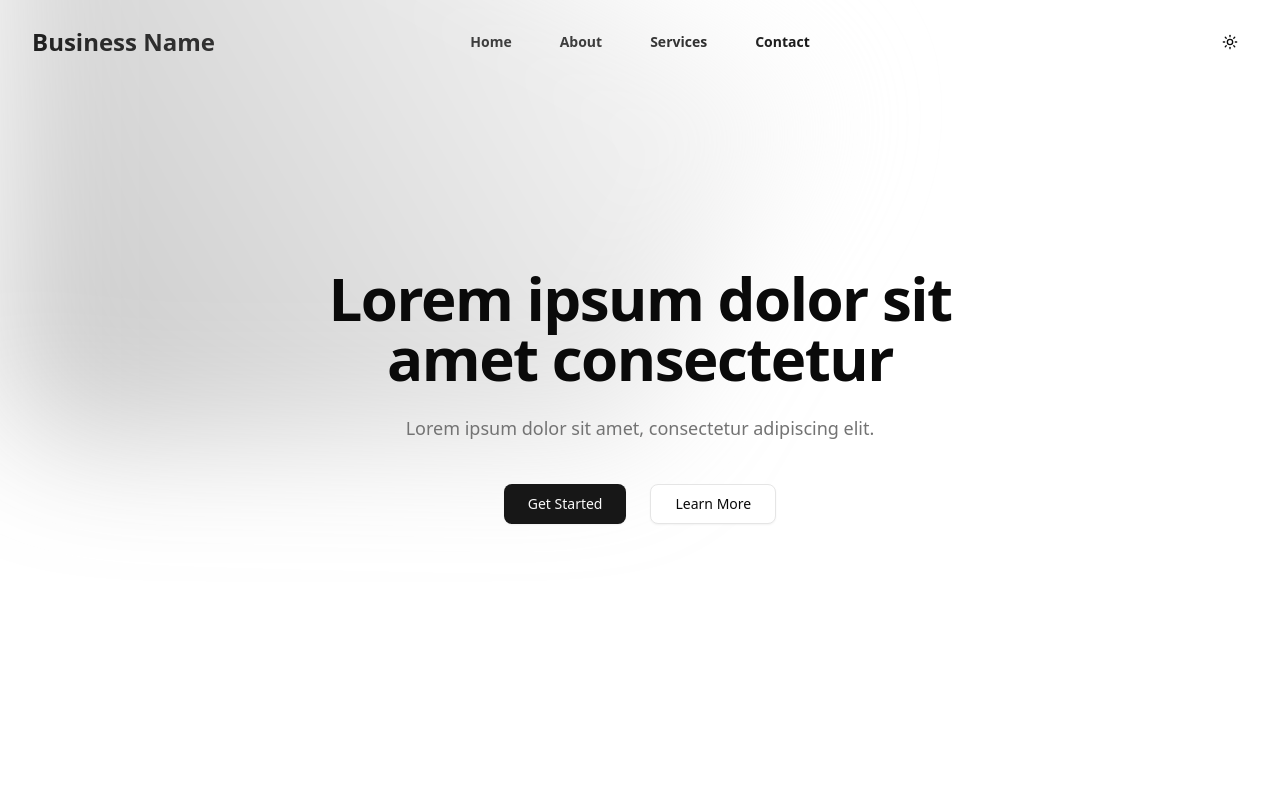
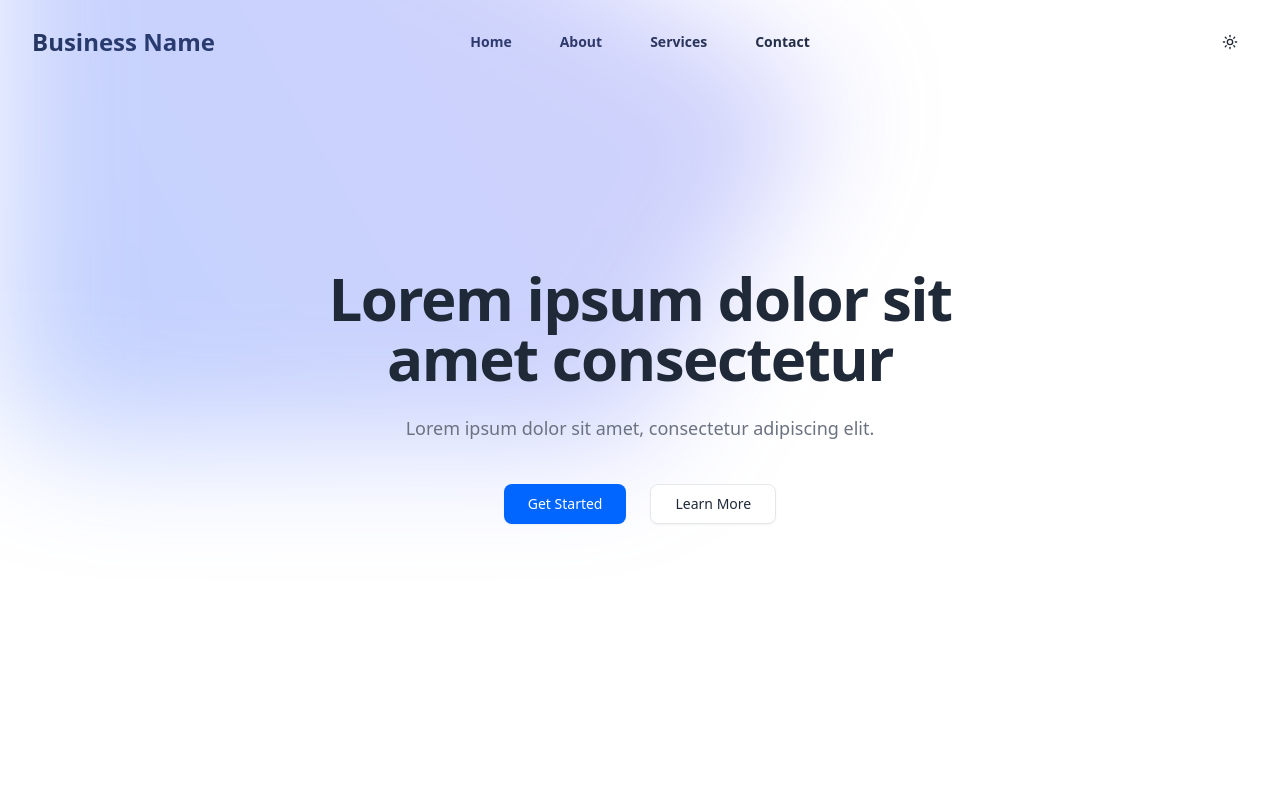
Before and after one commit to mandula-abhilash/business-template, a Next.js app in the folder frontend/: page / in a window 1280 px wide. Shown: the top 800 px of the page. Built offline with nearby package versions, Linux system fonts and the light colour scheme.

Commit message:
Configurable Color Palette System

```diff
--- a/frontend/src/components/theme-provider.js
+++ b/frontend/src/components/theme-provider.js
@@ -1,7 +1,36 @@
 "use client";
 
 import { ThemeProvider as NextThemesProvider } from "next-themes";
+import { useEffect } from "react";
+import { colorPalette, generateCssVariables } from "@/config/colors";
+
+function updateThemeColors() {
+  const cssVars = generateCssVariables(colorPalette);
+
+  // Update light theme variables
+  Object.entries(cssVars.light).forEach(([key, value]) => {
+    document.documentElement.style.setProperty(key, value);
+  });
+
+  // Update dark theme variables
+  const darkVars = Object.entries(cssVars.dark)
+    .map(([key, value]) => `  ${key}: ${value};`)
+    .join("\n");
+
+  // Update or create dark mode style
+  let style = document.getElementById("theme-colors");
+  if (!style) {
+    style = document.createElement("style");
+    style.id = "theme-colors";
+    document.head.appendChild(style);
+  }
+  style.textContent = `.dark {\n${darkVars}\n}`;
+}
 
 export function ThemeProvider({ children, ...props }) {
+  useEffect(() => {
+    updateThemeColors();
+  }, []);
+
   return <NextThemesProvider {...props}>{children}</NextThemesProvider>;
 }
--- /dev/null
+++ b/frontend/src/config/colors.js
@@ -0,0 +1,57 @@
+export const colorPalette = {
+  // Base colors that will be used to generate the theme
+  primary: "#0066FF",
+  secondary: "#6366F1",
+  accent: "#F43F5E",
+  neutral: "#1F2937",
+
+  // Light mode specific overrides (optional)
+  light: {
+    background: "#FFFFFF",
+    foreground: "#1F2937",
+    muted: "#F3F4F6",
+    border: "#E5E7EB",
+  },
+
+  // Dark mode specific overrides (optional)
+  dark: {
+    background: "#1F2937",
+    foreground: "#F9FAFB",
+    muted: "#374151",
+    border: "#374151",
+  },
+};
+
+// Function to generate CSS color variables
+export function generateCssVariables(colors = colorPalette) {
+  return {
+    light: {
+      "--background": colors.light?.background || "#FFFFFF",
+      "--foreground": colors.light?.foreground || colors.neutral,
+      "--primary": colors.primary,
+      "--primary-foreground": "#FFFFFF",
+      "--secondary": colors.secondary,
+      "--secondary-foreground": "#FFFFFF",
+      "--accent": colors.accent,
+      "--accent-foreground": "#FFFFFF",
+      "--muted": colors.light?.muted || "#F3F4F6",
+      "--muted-foreground": "#6B7280",
+      "--border": colors.light?.border || "#E5E7EB",
+      "--ring": colors.primary,
+    },
+    dark: {
+      "--background": colors.dark?.background || "#1F2937",
+      "--foreground": colors.dark?.foreground || "#F9FAFB",
+      "--primary": colors.primary,
+      "--primary-foreground": "#FFFFFF",
+      "--secondary": colors.secondary,
+      "--secondary-foreground": "#FFFFFF",
+      "--accent": colors.accent,
+      "--accent-foreground": "#FFFFFF",
+      "--muted": colors.dark?.muted || "#374151",
+      "--muted-foreground": "#9CA3AF",
+      "--border": colors.dark?.border || "#374151",
+      "--ring": colors.primary,
+    },
+  };
+}
--- a/frontend/tailwind.config.js
+++ b/frontend/tailwind.config.js
@@ -16,38 +16,38 @@ module.exports = {
     },
     extend: {
       colors: {
-        border: "hsl(var(--border))",
-        input: "hsl(var(--input))",
-        ring: "hsl(var(--ring))",
-        background: "hsl(var(--background))",
-        foreground: "hsl(var(--foreground))",
+        border: "var(--border)",
+        input: "var(--border)",
+        ring: "var(--ring)",
+        background: "var(--background)",
+        foreground: "var(--foreground)",
         primary: {
-          DEFAULT: "hsl(var(--primary))",
-          foreground: "hsl(var(--primary-foreground))",
+          DEFAULT: "var(--primary)",
+          foreground: "var(--primary-foreground)",
         },
         secondary: {
-          DEFAULT: "hsl(var(--secondary))",
-          foreground: "hsl(var(--secondary-foreground))",
+          DEFAULT: "var(--secondary)",
+          foreground: "var(--secondary-foreground)",
         },
         destructive: {
-          DEFAULT: "hsl(var(--destructive))",
-          foreground: "hsl(var(--destructive-foreground))",
+          DEFAULT: "var(--destructive)",
+          foreground: "var(--destructive-foreground)",
         },
         muted: {
-          DEFAULT: "hsl(var(--muted))",
-          foreground: "hsl(var(--muted-foreground))",
+          DEFAULT: "var(--muted)",
+          foreground: "var(--muted-foreground)",
         },
         accent: {
-          DEFAULT: "hsl(var(--accent))",
-          foreground: "hsl(var(--accent-foreground))",
+          DEFAULT: "var(--accent)",
+          foreground: "var(--accent-foreground)",
         },
         popover: {
-          DEFAULT: "hsl(var(--popover))",
-          foreground: "hsl(var(--popover-foreground))",
+          DEFAULT: "var(--popover)",
+          foreground: "var(--popover-foreground)",
         },
         card: {
-          DEFAULT: "hsl(var(--card))",
-          foreground: "hsl(var(--card-foreground))",
+          DEFAULT: "var(--card)",
+          foreground: "var(--card-foreground)",
         },
       },
       borderRadius: {
```
